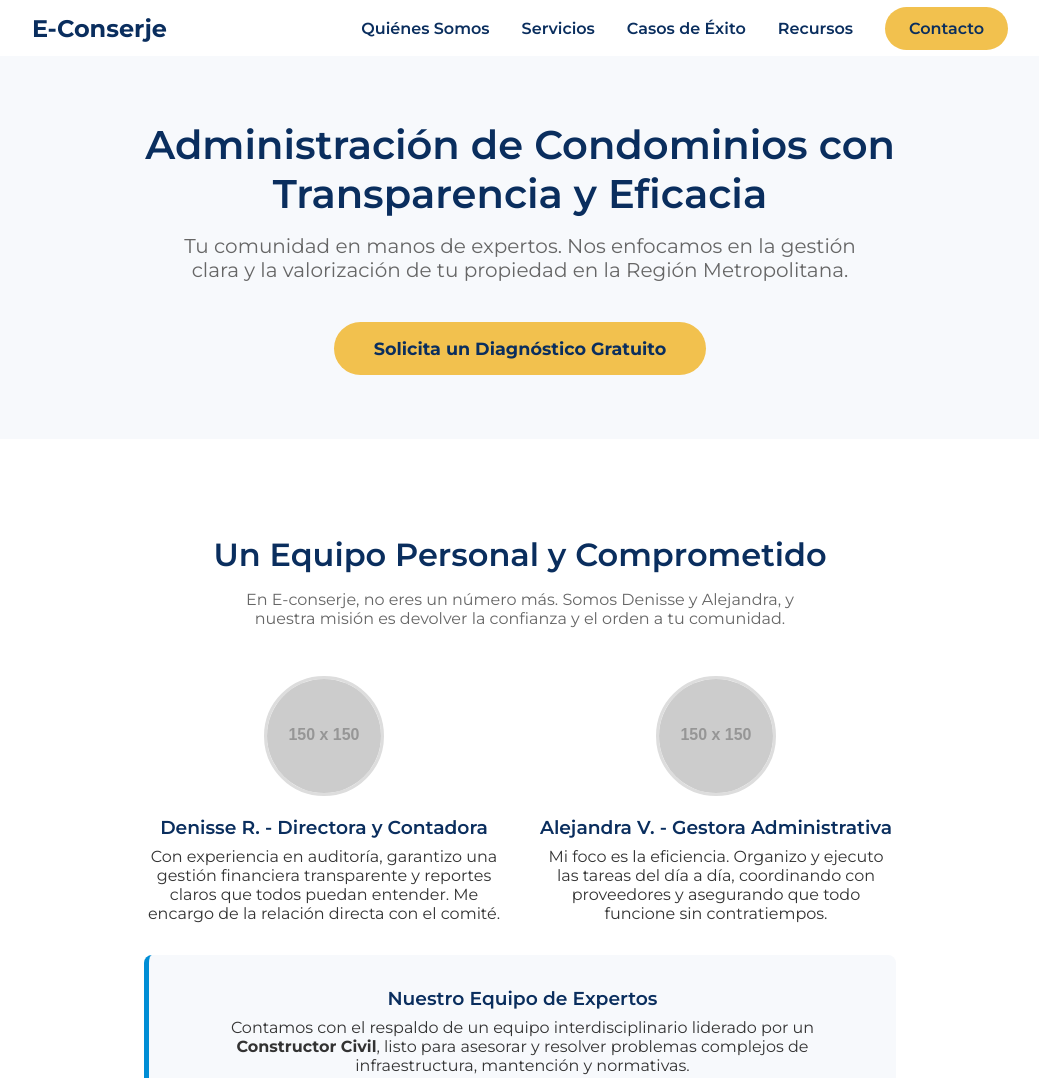
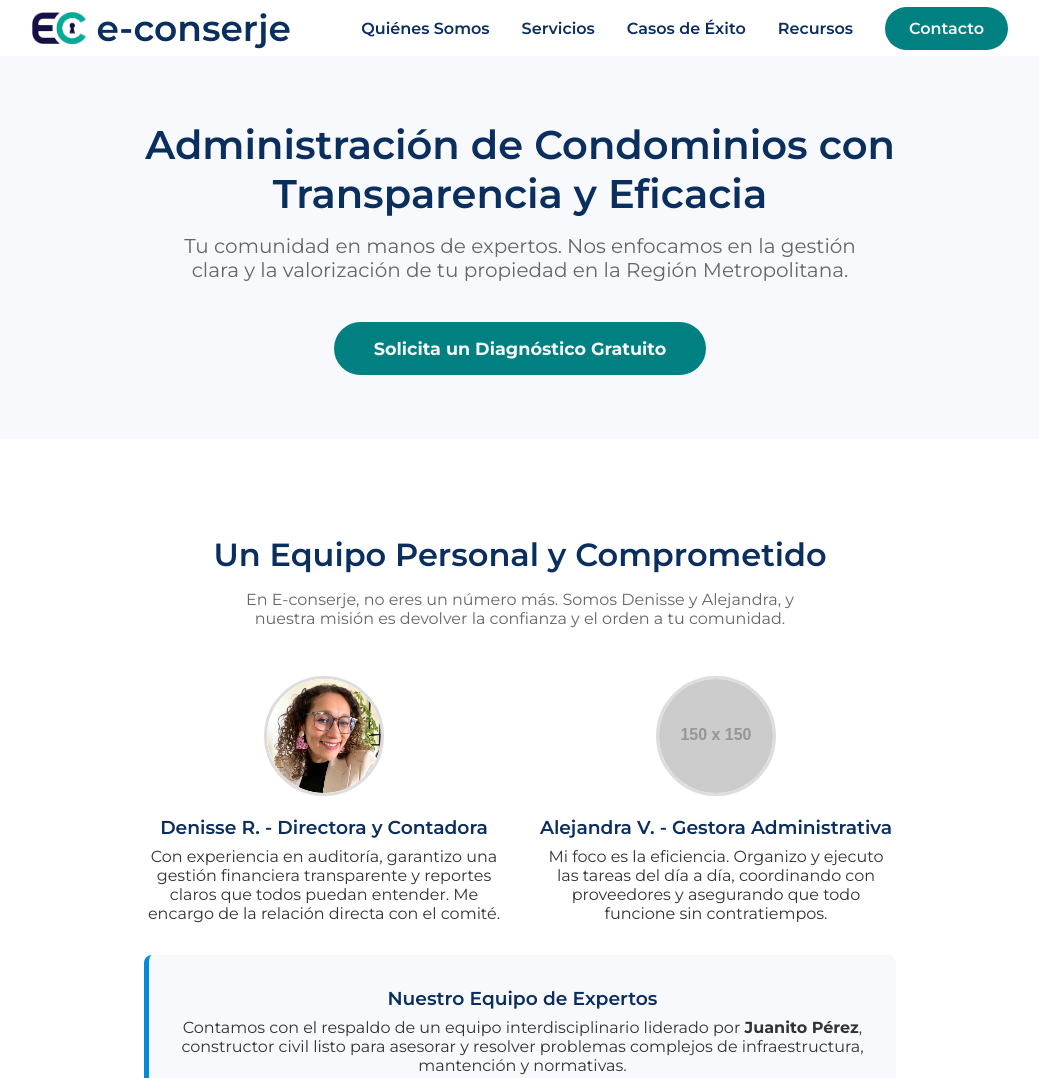
Before and after one commit to lucastoesca/e-conserje-web, a plain HTML site: page index.html in a window 1280 px wide. Shown: the top 1078 px of the page, without its empty margins (120-1159 px from the left). Drawn offline with Linux system fonts and the light colour scheme; placeholder pictures from the web are drawn by us.

Commit message:
Added images and icons
Favicon, potraits and logotype were added

```diff
--- a/index.html
+++ b/index.html
@@ -15,14 +15,15 @@
 
     <link rel="stylesheet" href="style.css">
 
-    <link rel="icon" href="favicon.ico" type="image/x-icon">
+    <link rel="icon" href="favicon.png" type="image/x-icon">
 
 </head>
 <body>
 
     <header class="header" id="header">
         <nav class="nav container">
-            <a href="#inicio" class="nav__logo">E-Conserje</a>
+            <a href="#inicio" class="nav__logo">
+                <img src="logo_econserje.png" alt="Logotipo E-conserje" id="logo-img"><h1 id="logo-text">e-conserje</h1></a>
             <div class="nav__menu">
                 <ul class="nav__list">
                     <li class="nav__item"><a href="#quienes-somos" class="nav__link">Quiénes Somos</a></li>
@@ -50,7 +51,7 @@
                 <p class="section__description">En E-conserje, no eres un número más. Somos Denisse y Alejandra, y nuestra misión es devolver la confianza y el orden a tu comunidad.</p>
                 <div class="team__grid">
                     <div class="team__member">
-                        <img src="https://via.placeholder.com/150" alt="Foto de Denisse, Contadora Auditora" class="team__img">
+                        <img src="denisse-retrato.png" alt="Foto de Denisse, Contadora Auditora" class="team__img">
                         <h3>Denisse R. - Directora y Contadora</h3>
                         <p>Con experiencia en auditoría, garantizo una gestión financiera transparente y reportes claros que todos puedan entender. Me encargo de la relación directa con el comité.</p>
                     </div>
@@ -61,7 +62,7 @@
                     </div>
                     <div class="team__member team__member--expert">
                         <h3>Nuestro Equipo de Expertos</h3>
-                        <p>Contamos con el respaldo de un equipo interdisciplinario liderado por un <strong>Constructor Civil</strong>, listo para asesorar y resolver problemas complejos de infraestructura, mantención y normativas.</p>
+                        <p>Contamos con el respaldo de un equipo interdisciplinario liderado por <strong>Juanito Pérez</strong>, constructor civil listo para asesorar y resolver problemas complejos de infraestructura, mantención y normativas.</p>
                     </div>
                 </div>
             </div>
@@ -156,7 +157,8 @@
 
     <footer class="footer">
         <div class="container">
-            <p>&copy; 2024 E-conserje. Todos los derechos reservados.</p>
+            <p>&copy; 2024 e-conserje. Todos los derechos reservados.</p>
+            <p class="eterlab-signature">Sitio web diseñado por Eter Lab</p>
         </div>
     </footer>
 
--- a/style.css
+++ b/style.css
@@ -5,8 +5,10 @@
     /* Colores */
     --primary-color: #0A2E5E; /* Azul corporativo oscuro */
     --secondary-color: #008DD5; /* Azul más brillante para enlaces/acentos */
-    --accent-color: #F2C14E; /* Amarillo/Dorado para botones de acción */
+    /*--accent-color: #F2C14E; /* Amarillo/Dorado para botones de acción */
+    --accent-color: #008080;
     --light-bg-color: #f7f9fc;
+    --ivory-bg-color:#fff9ed;
     --text-color: #333;
     --text-color-light: #666;
     --white-color: #fff;
@@ -111,6 +113,14 @@ img {
     color: var(--primary-color);
     font-weight: 700;
     font-size: 1.5rem;
+    display: flex;
+    align-items: center;
+    gap: 10px
+}
+
+#logo-img {
+    height: 2rem;
+    width: auto;
 }
 
 .nav__list {
@@ -130,7 +140,8 @@ img {
 
 .nav__link-button {
     background-color: var(--accent-color);
-    color: var(--primary-color);
+    /*color: var(--primary-color);*/
+    color: var(--light-bg-color);
     padding: 0.75rem 1.5rem;
     border-radius: 2rem;
     transition: background-color .3s;
@@ -174,7 +185,7 @@ img {
 .button {
     display: inline-block;
     background-color: var(--accent-color);
-    color: var(--primary-color);
+    color: var(--light-bg-color);
     padding: 1rem 2.5rem;
     border-radius: 2rem;
     font-weight: 700;
@@ -356,6 +367,10 @@ img {
     padding: 2rem 0;
 }
 
+.eterlab-signature {
+    color: var(--text-color-light);
+}
+
 /* ==================== RESPONSIVE DESIGN ==================== */
 @media screen and (max-width: 768px) {
     :root {
```
Also changed, not shown: denisse-retrato.png (added), favicon.png (added), logo_econserje.png (added).
